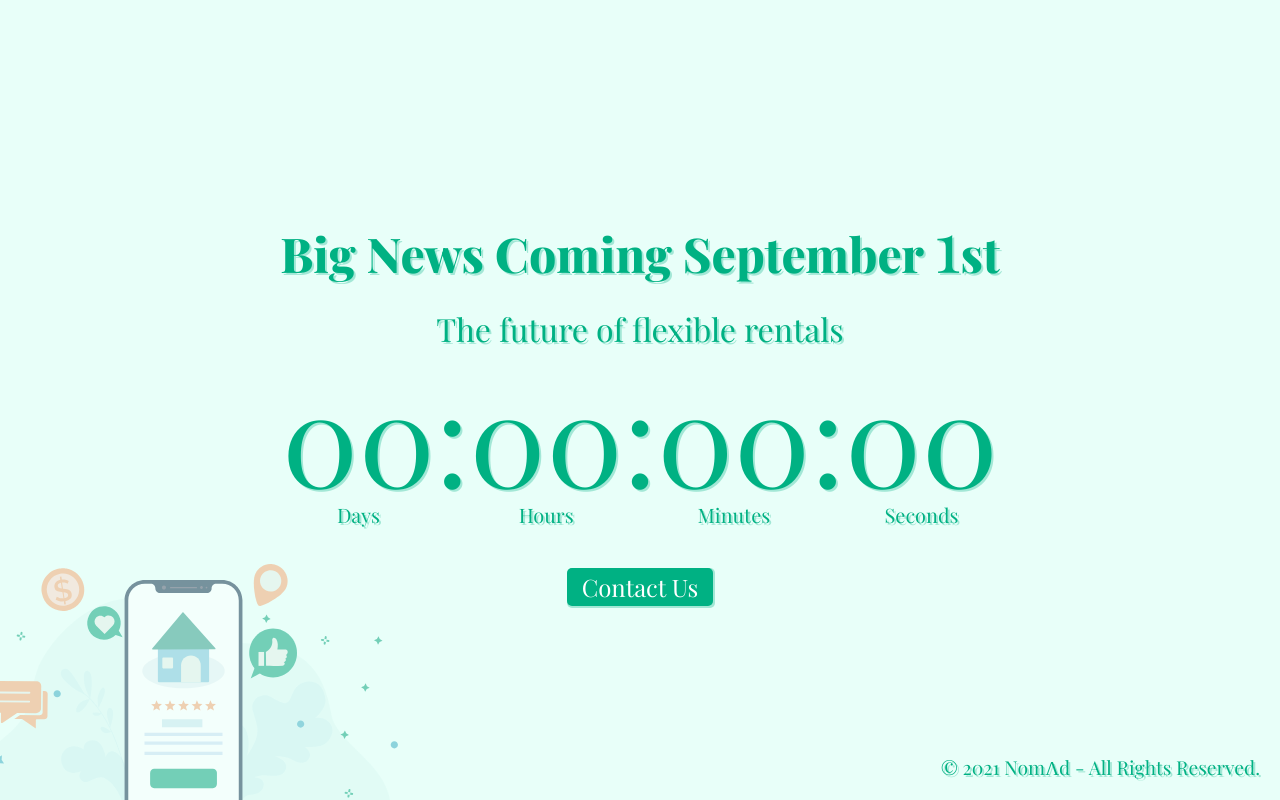
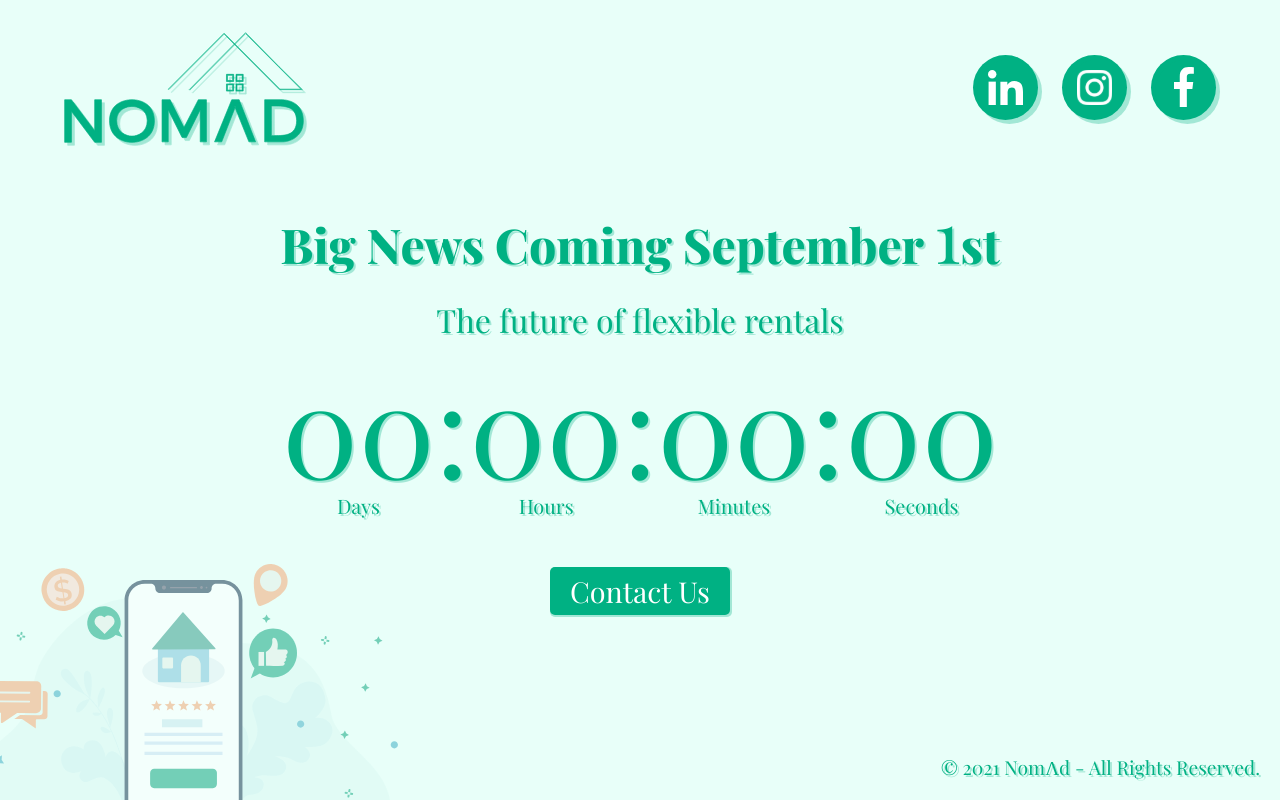
Before and after one commit to staynomad/splash-page, a React (Create React App) app: page / in a window 1280 px wide. Built offline with nearby package versions, Linux system fonts and the light colour scheme.

Commit message:
add logo and social links

```diff
--- a/src/App.js
+++ b/src/App.js
@@ -2,12 +2,59 @@ import React from "react";
 import "./app.css";
 
 const App = () => {
+  const handleOpenSocial = (href) => {
+    window.open(href, "_blank");
+  };
+
   const handleMailTo = () => {
     window.location.href = "mailto:contact@visitnomad.com";
   };
 
   return (
     <div className="screen">
+      <div className="header">
+        <div className="logo-container">
+          <img className="logo" src="/images/logo.svg" alt="nomad-logo" />
+          <img
+            className="logo-shadow"
+            src="/images/logo.svg"
+            alt="nomad-logo"
+          />
+        </div>
+        <div className="socials-container">
+          <div
+            onClick={() =>
+              handleOpenSocial("https://www.linkedin.com/company/vhomesgroup")
+            }
+            className="social-container"
+          >
+            <img src="/images/linkedin.svg" alt="linkedin" />
+            <div className="social-shadow"></div>
+          </div>
+          <div
+            onClick={() =>
+              handleOpenSocial("https://www.instagram.com/nomadrenters/")
+            }
+            className="social-container"
+          >
+            <img src="/images/instagram.svg" alt="instagram" />
+            <div className="social-shadow"></div>
+          </div>
+          <div
+            onClick={() =>
+              handleOpenSocial("https://www.facebook.com/nomadrenters/")
+            }
+            className="social-container"
+          >
+            <img
+              className="facebook"
+              src="/images/facebook.svg"
+              alt="facebook"
+            />
+            <div className="social-shadow"></div>
+          </div>
+        </div>
+      </div>
       <div className="content">
         <h1 className="title">
           Big News Coming September <p className="one">1</p>st
--- a/src/app.css
+++ b/src/app.css
@@ -60,8 +60,8 @@
 
 .contact-btn {
   background: var(--green);
-  margin-top: 3rem;
-  padding: 3px 15px;
+  margin-top: 3.5rem;
+  padding: 5px 20px;
   border-radius: 5px;
   cursor: pointer;
   position: relative;
@@ -76,7 +76,7 @@
 }
 
 .contact-btn h6 {
-  font-size: 1.5rem;
+  font-size: 1.8rem;
   color: white;
   text-shadow: none;
 }
@@ -90,6 +90,77 @@
   background: rgba(0, 177, 131, 0.3);
   border-radius: 5px;
   z-index: -1;
+}
+
+.header {
+  position: absolute;
+  top: 0;
+  width: 100%;
+  display: flex;
+  align-items: center;
+  justify-content: space-between;
+  padding: 2rem 4rem 0 4rem;
+}
+
+.logo-container {
+  display: flex;
+  justify-content: center;
+  align-items: center;
+  position: relative;
+}
+
+.logo {
+  width: 15rem;
+}
+
+.logo-shadow {
+  width: 15rem;
+  position: absolute;
+  top: 3px;
+  left: 3px;
+  opacity: 0.3;
+}
+
+.socials-container {
+  display: flex;
+  align-items: center;
+}
+
+.social-container {
+  width: 65px;
+  height: 65px;
+  background: var(--green);
+  border-radius: 100px;
+  position: relative;
+  display: flex;
+  align-items: center;
+  justify-content: center;
+  margin-left: 1.5rem;
+  z-index: 0;
+  cursor: pointer;
+}
+
+.social-container:hover {
+  opacity: 0.8;
+}
+
+.social-shadow {
+  position: absolute;
+  width: 100%;
+  height: 100%;
+  bottom: -4px;
+  right: -4px;
+  background: rgba(0, 177, 131, 0.3);
+  border-radius: 100px;
+  z-index: -1;
+}
+
+.social-container img {
+  width: 35px;
+}
+
+.facebook {
+  width: 20px !important;
 }
 
 .illustration {
```
